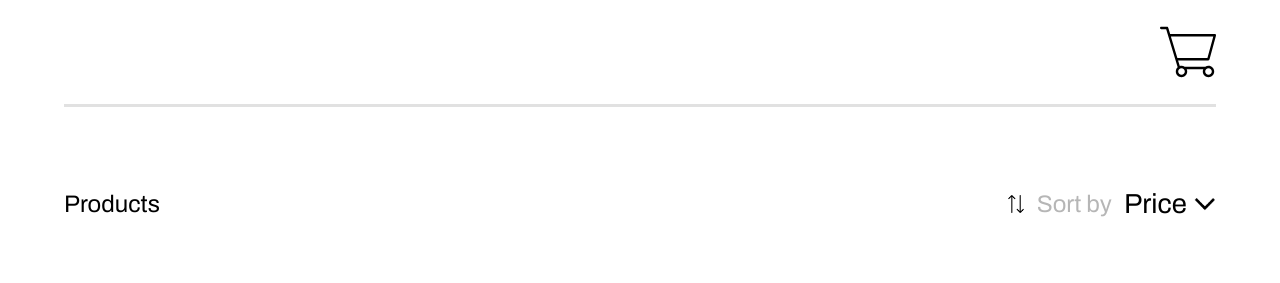
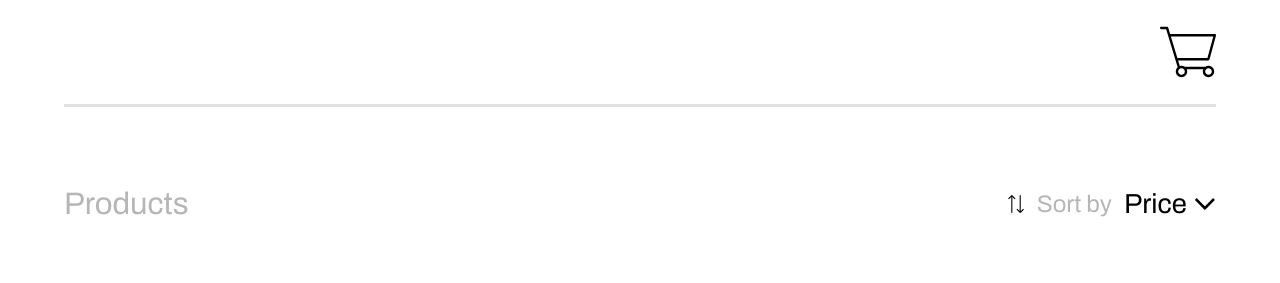
Before and after one commit to LordHob/Prueba_tecnica_GDSC, a React (Create React App) app in the folder pruebat/: page / in a window 1280 px wide. Shown: the top 283 px of the page. Built offline with nearby package versions, Linux system fonts and the light colour scheme; grey boxes are pictures that could not be loaded.

Commit message:
header modularizado

```diff
--- a/pruebat/src/modules/products_and_filters/products_and_filters.css
+++ b/pruebat/src/modules/products_and_filters/products_and_filters.css
@@ -9,73 +9,6 @@
     flex-direction: row;
     align-items: flex-start;
     justify-content: space-between;
-}
-
-/*HEADER DE PRODUCTOS Y FILTROS*/
-.products_and_filters .header {
-    font-size: 1.15em;
-    display: flex;
-    flex-direction: row;
-    align-items: center;
-    justify-content: space-between;
-}
-
-.products_and_filters .header .photos_and_filters_title {
-    font-size: 1.3em;
-    font-weight: bold;
-}
-
-.products_and_filters .header .photos_and_filters_title .separator {
-    margin: 0 0.4em;
-}
-
-.products_and_filters .header .photos_and_filters_title .premium_photos {
-    color: rgb(182, 182, 182);
-    font-weight: normal;
-}
-
-.products_and_filters .header .order {
-    width: 9em;
-    display: flex;
-    flex-direction: row;
-    align-items: center;
-    justify-content: space-around;
-    position: relative;
-}
-
-.products_and_filters .header .order span {
-    color: rgb(182, 182, 182);
-}
-
-.products_and_filters .header .order img[alt="Order"] {
-    margin-top: 1.5em;
-    width: 0.75em;
-    height: 0.75em;
-}
-
-.products_and_filters .header .order select {
-    all: unset;
-    font-family: 'Archivo', sans-serif;
-    width: 40%;
-    z-index: 4;
-    font-size: 1.15em;
-    color: black;
-}
-
-.products_and_filters .header .order img[alt="Select"] {
-    position: absolute;
-    right: 0.2em;
-    margin-top: 1.5em;
-    width: 0.5em;
-    transform: rotate(-90deg);
-    cursor: default;
-    z-index: 3;
-}
-.products_and_filters .header .button_filters img {
-    margin-top: 1.5em;
-    width: 1.5em;
-    height: 1.5em;
-    cursor: pointer;
 }
 
 /*FILTROS*/
@@ -283,10 +216,6 @@ VERSION MOVIL
         top: 3.8em;
     }
 
-    .products_and_filters .header .photos_and_filters_title{
-        font-size: 0.9em;
-        font-weight: bold;
-    }
     .products_and_filters .container_filters_photographs{
         display: flex;
         flex-direction: row;
@@ -418,12 +347,6 @@ VERSION MOVIL
         top: 3.1em;
     }
 }
-@media only screen and (max-width: 450px) {
-    .products_and_filters .header .products_and_filters_title{
-        font-size: 0.7em;
-        font-weight: bold;
-    }
-}
 
 @media only screen and (max-width: 444px) {
     .products_and_filters .photographs .photography{
--- a/pruebat/src/modules/products_and_filters/products_and_filters.jsx
+++ b/pruebat/src/modules/products_and_filters/products_and_filters.jsx
@@ -5,6 +5,7 @@ import arrow from '../../img/arrow.png';
 import filter from '../../img/filter.png';
 import { products } from '../../products.js';
 import CheckboxItem from '../../atoms/checkboxItem/checkboxItem';
+import HeaderProductsAndFilter from '../../molecules/headerProductsAndFilter/headerProductsAndFilter';
 
 const SelectedProduct = (props) => {
 
@@ -268,27 +269,11 @@ const SelectedProduct = (props) => {
 
     return (
         <div className='products_and_filters'>
-            <div className="header">
-                <div className="products_and_filters_title">
-                    <span>Products</span>
-                </div>
-                {document.documentElement.scrollWidth > 768
-                    ?
-                <div className="order" onClick={() => orderProducts()}>
-                    <img src={order} alt="Order" />
-                    <span>Sort by</span>
-                    <select name="categories" id="categories_select" onChange={() => configOrderKey()}>
-                        <option value="price" selected>Price</option>
-                        <option value="title">Title</option>
-                    </select>
-                    <img src={arrow} alt="Select" />
-                </div>
-                :
-                <div className="button_filters">
-                    <img src={filter} alt="Filter" onClick={() => seeFilters()} />
-                </div>
-                }
-            </div>
+            <HeaderProductsAndFilter
+                orderPhotos={orderProducts}
+                configOrderKey={configOrderKey}
+                seeFilters={seeFilters}
+            />
             <div className="container_filters_photographs">
                 <div className="filters" id="filters">
                     {showFiltersMovil
--- a/pruebat/src/molecules/headerProductsAndFilter/headerProductsAndFilter.css
+++ b/pruebat/src/molecules/headerProductsAndFilter/headerProductsAndFilter.css
@@ -80,7 +80,7 @@ VERSION MOVIL
 
 @media only screen and (max-width: 450px) {
     .products_and_filters .header .products_and_filters_title{
-        font-size: 1.2em;
+        font-size: 0.7em;
         font-weight: bold;
     }
 }
--- a/pruebat/src/molecules/headerProductsAndFilter/headerProductsAndFilter.jsx
+++ b/pruebat/src/molecules/headerProductsAndFilter/headerProductsAndFilter.jsx
@@ -9,7 +9,7 @@ const HeaderProductsAndFilter = (props) =>{
     return(
         <div className="header">
             <div className="products_and_filters_title">
-                <span>Photography</span>
+                <span>Products</span>
             </div>
             {document.documentElement.scrollWidth > 768
             ?
```
